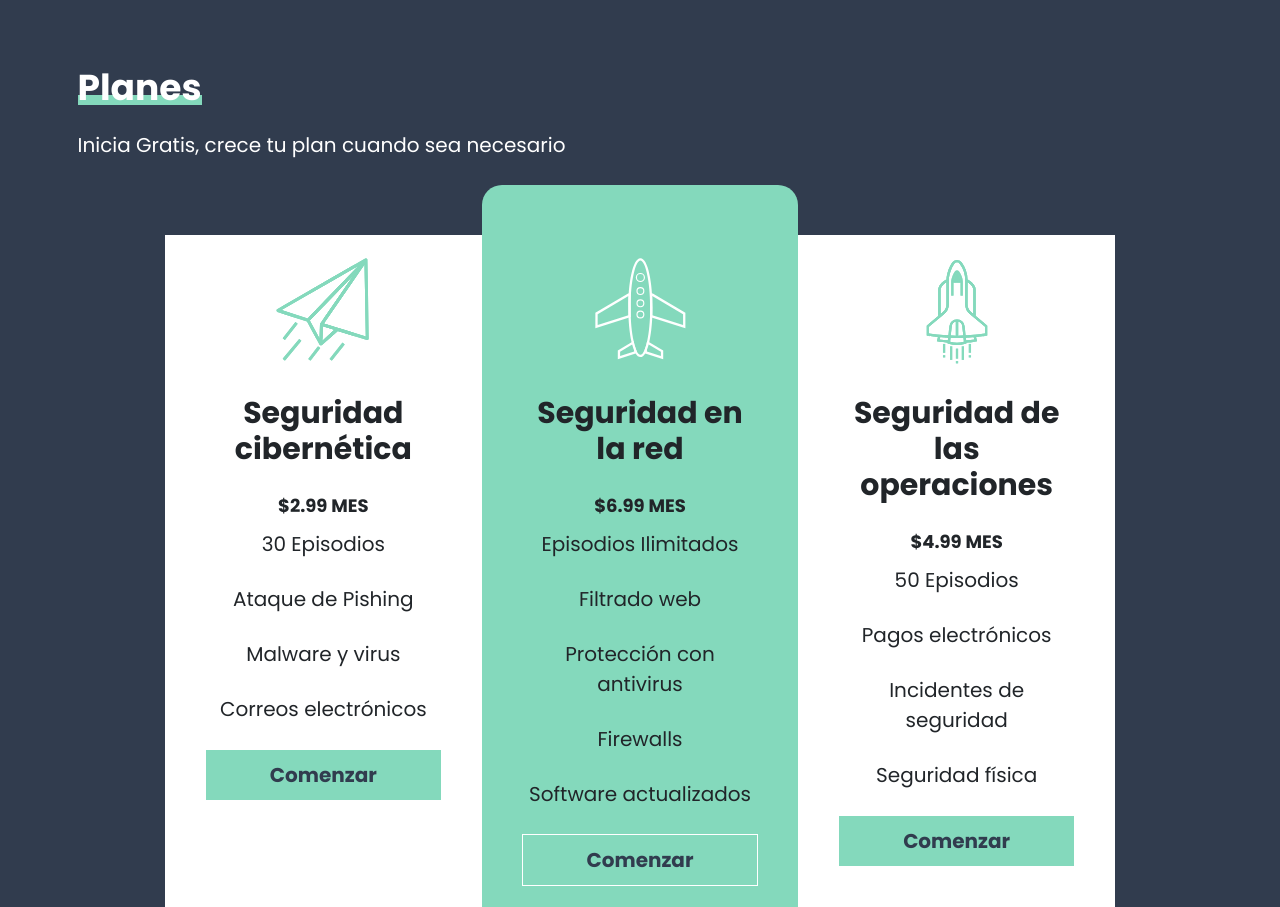
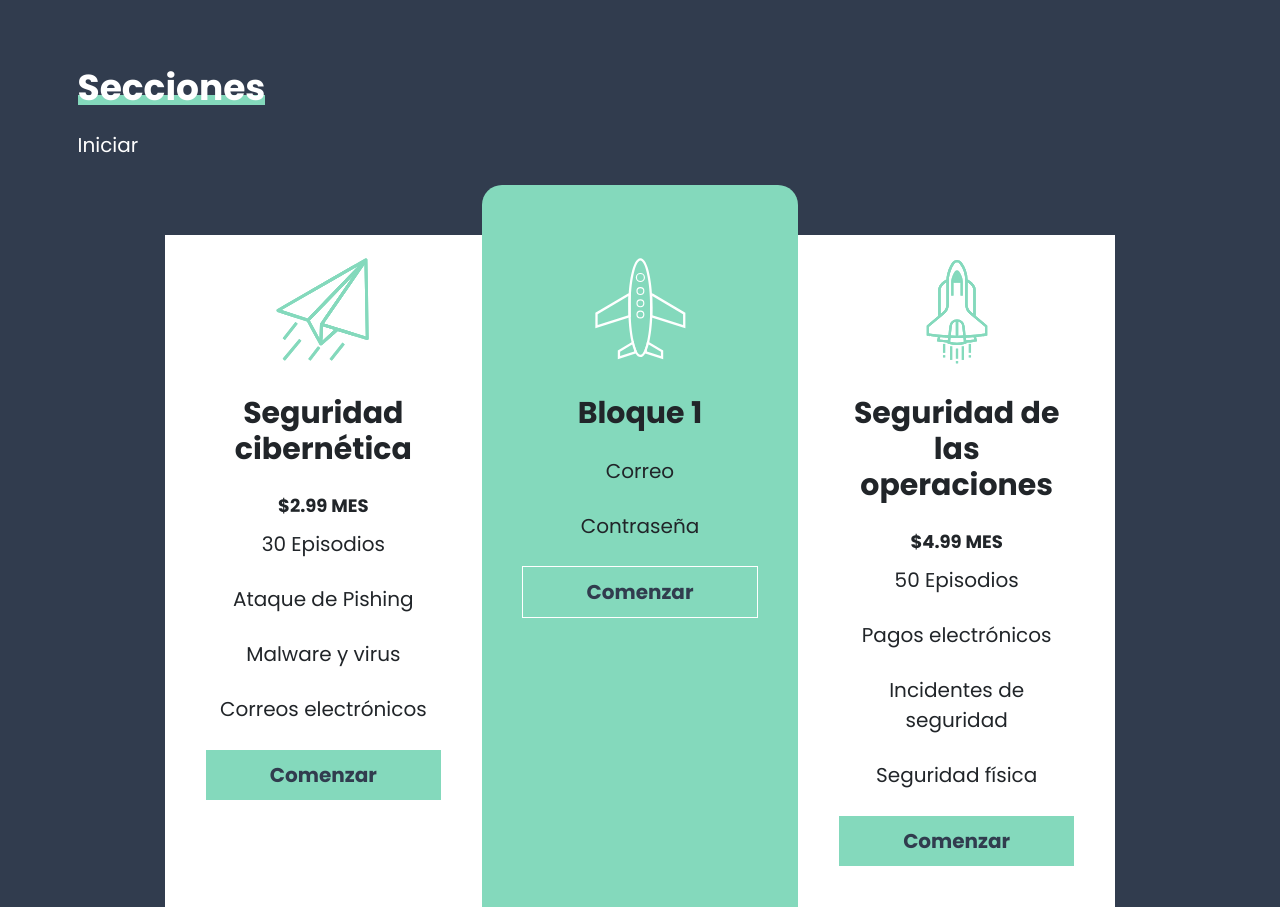
Before and after one commit to Royer0528/Audi_Act3, a website: page index.html in a window 1280 px wide. Shown: the part 3180-4087 px from the top of the page. Drawn offline with Linux system fonts and the light colour scheme.

Commit message:
texto cambiado

```diff
--- a/index.html
+++ b/index.html
@@ -57,8 +57,8 @@
     </section>
     <section class="planes bg-secondary py-4">
         <div class="container-xl">
-            <h2>Planes</h2>
-            <p class="text-white">Inicia Gratis, crece tu plan cuando sea necesario</p>
+            <h2>Secciones</h2>
+            <p class="text-white">Iniciar</p>
             <div class="row justify-content-center mt-4">
                 <div class="col-md-10">
                     <div class="row nuestros-planes">
@@ -75,17 +75,16 @@
                             <a href="#" class="boton-plan">Comenzar</a>
                         </div>
                         <div class="col-md-4 bg-primary order-1 order-md-2 plan negocio">
-                            <h3 class="text-center">Seguridad en la red</h3>
-                            <p class="text-center precio">$6.99 Mes</p>
+                            <h3 class="text-center">Bloque 1</h3>
 
                             <ul class="list-unstyled">
-                                <li class="text-center mb-2">Episodios Ilimitados</li>
-                                <li class="text-center mb-2">Filtrado web</li>
-                                <li class="text-center mb-2">Protección con antivirus</li>
-                                <li class="text-center mb-2">Firewalls</li>
-                                <li class="text-center mb-2">Software actualizados</li>
+                                <li class="text-center mb-2">Correo</li>
+                                <li class="text-center mb-2">Contraseña</li>
+                                <li class="text-center mb-2"></li>
+                                <li class="text-center mb-2"></li>
+                                <li class="text-center mb-2"></li>
                             </ul>
-                            <a href="#" class="boton-plan">Comenzar</a>
+                            <a href="/bloque_1.html" class="boton-plan">Comenzar</a>
                         </div>
                         <div class="col-md-4 bg-white order-3 plan pro">
                             <h3 class="text-center">Seguridad de las operaciones</h3>
```
